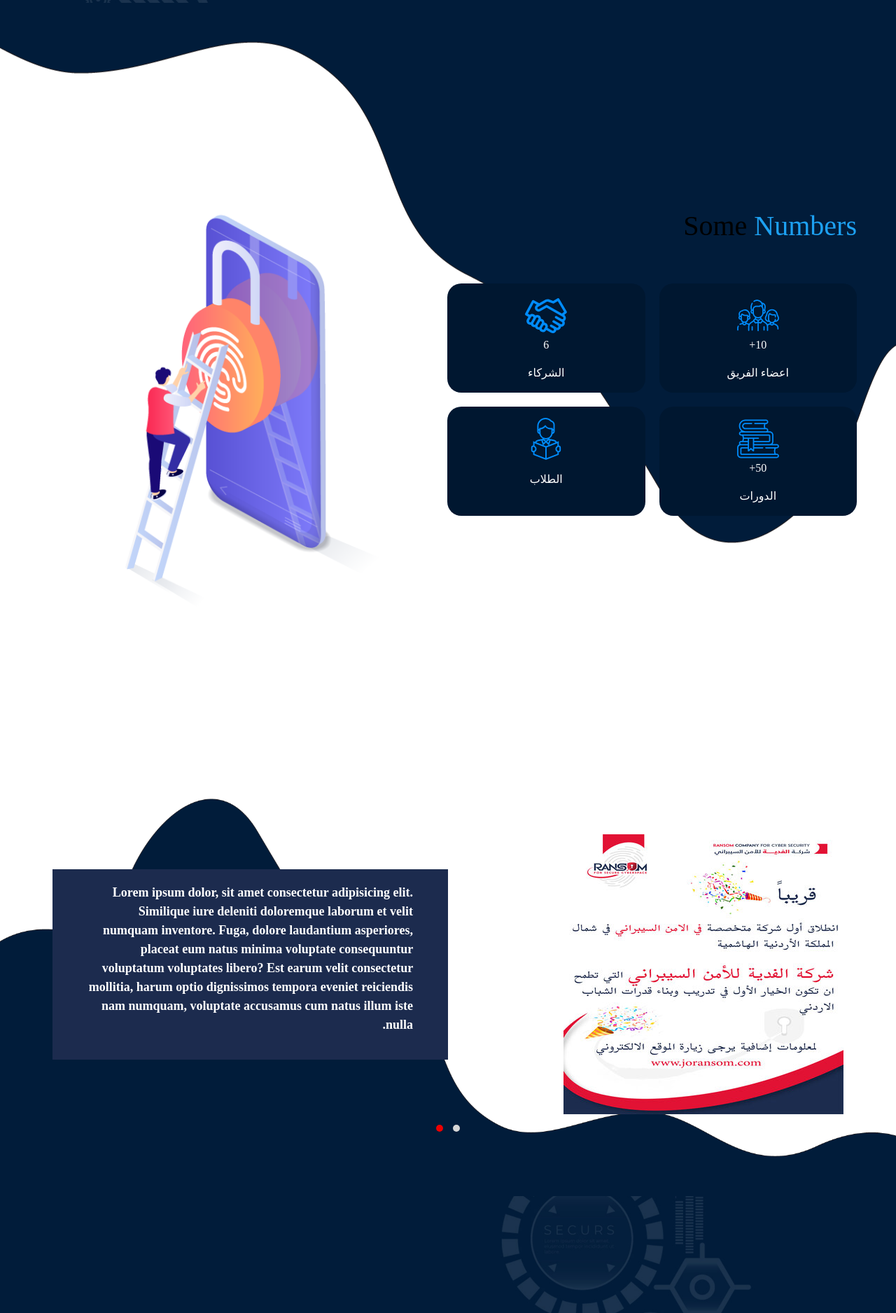
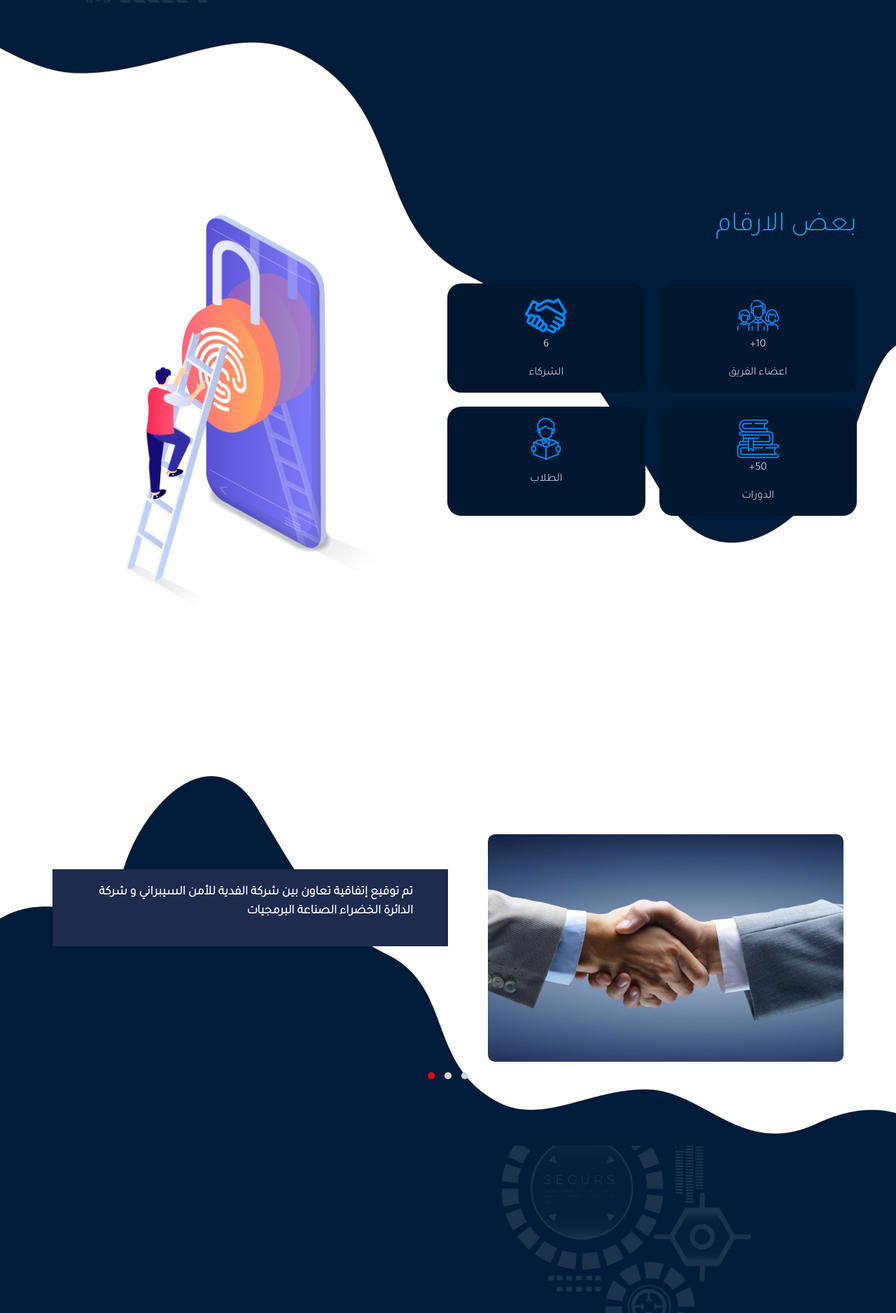
Before and after one commit to mazen103501/joransom, a PHP site: page /joransom/homear.php in a window 1280 px wide. Shown: the part 1708-3584 px from the top of the page at 70% size. Run offline with PHP 8.4, Linux system fonts and the light colour scheme; data that the repository does not hold is empty.

Commit message:
change somthing

```diff
--- a/CSS/arstyle.css
+++ b/CSS/arstyle.css
@@ -1,6 +1,7 @@
 
 body{
     direction: rtl !important;
+    font-family: 'Tajawal', sans-serif;
 }
 .logo{
     margin-right: 100px;
--- a/CSS/home.css
+++ b/CSS/home.css
@@ -490,7 +490,7 @@ nav{
     justify-content:center;
     box-sizing:border-box;
     box-shadow:0 20px 50px rgba(0,0,0,0.8);
-    transform:translateY(-100px);
+    transform:translateY(-200px);
 }
 
 .card1:hover .face.face2{
@@ -653,6 +653,7 @@ nav{
 @media (max-width:950px){
     .events{
         margin-top: -100px;
+
     }
     .events .evet-cont{
         justify-content: center;
@@ -662,8 +663,13 @@ nav{
         flex-basis: 95%;
     }
 }
+.event-image{
+    width: 45%;
 
-
+}
+.event-img{
+    border-radius: 10px;
+}
 
 
 
--- a/homear.php
+++ b/homear.php
@@ -55,6 +55,9 @@ if(isset($do) && $do!='ar'){
     <!--    <link href="https://fonts.googleapis.com/css2?family=Castoro&display=swap" rel="stylesheet">-->
     <link rel="preconnect" href="https://fonts.googleapis.com">
     <link rel="preconnect" href="https://fonts.gstatic.com" crossorigin>
+    <link rel="preconnect" href="https://fonts.googleapis.com">
+    <link rel="preconnect" href="https://fonts.gstatic.com" crossorigin>
+    <link href="https://fonts.googleapis.com/css2?family=Tajawal:wght@300&display=swap" rel="stylesheet">
 
 </head>
 <body>
@@ -160,8 +163,8 @@ if($do=='dashborad'){
     <div class="spot-background"></div>
     <div class="intro-containter">
         <div class="intro-text">
-            <h4>نحن شركة الفدية</h4>
-            <h1><span>خدمات</span><br>الامن السيبراني</h1>
+            <h4> </h4>
+            <h1><span>شركة الفدية </span>لخدمات <br><span>الامن السيبراني</span></h1>
         </div>
         <div class="section-img">
             <img src="PHOTOS/intro-image.png">
@@ -269,7 +272,9 @@ if($do=='dashborad'){
         </div>
         <div class="face face2">
             <div class="content">
-                <p>Penetration Testing, Antivirus, AND Intrusion Detection System</p>
+                <p>هناك خارطة طريق وخطة عمل واضحة لتحديد الاشخاص المناسبين والعمليات والاساليب لسد الفجوات الامنية.
+
+                </p>
 
             </div>
         </div>
@@ -300,7 +305,7 @@ if($do=='dashborad'){
     <div class="thecont">
         <div class="space">
             <div class="headerandboxes">
-                <div class="heading"><h1>Some <span>Numbers</span></h1></div>
+                <div class="heading"><h1><span>بعض الارقام</span></h1></div>
                 <div class="boxescont">
                     <div class="box">
                         <p class="backend-num"></p>
@@ -344,10 +349,11 @@ if($do=='dashborad'){
     <div class="owl-carousel owl-3 owl-theme">
         <div class="evet-cont">
             <div class="event-image">
-                <img src="PHOTOS/thr.jpg" alt="Course">
+                <img src="PHOTOS/handshake.jpg " class="event-img" alt="Course">
             </div>
             <div class="event-text">
-                <p>Lorem ipsum dolor, sit amet consectetur adipisicing elit. Similique iure deleniti doloremque laborum et velit numquam inventore. Fuga, dolore laudantium asperiores, placeat eum natus minima voluptate consequuntur voluptatum voluptates libero? Est earum velit consectetur mollitia, harum optio dignissimos tempora eveniet reiciendis nam numquam, voluptate accusamus cum natus illum iste nulla.</p>
+                <p>تم توقيع إتفاقية تعاون بين شركة الفدية للأمن السيبراني و شركة الدائرة الخضراء الصناعة البرمجيات
+                </p>
             </div>
         </div>
 
@@ -356,10 +362,21 @@ if($do=='dashborad'){
 
         <div class="evet-cont">
             <div class="event-image">
-                <img src="PHOTOS/thr.jpg" alt="Course">
+                <img src="PHOTOS/handshake.jpg " class="event-img" alt="Course">
             </div>
             <div class="event-text">
-                <p> khalid</p>
+                <p>تم توقيع إتفاقية تعاون بين شركة الفدية للأمن السيبراني و
+                    شركة التقدمية الرقمية لشبكات الحاسوب
+                </p>
+            </div>
+        </div>
+        <div class="evet-cont">
+            <div class="event-image">
+                <img src="PHOTOS/handshake.jpg " class="event-img" alt="Course">
+            </div>
+            <div class="event-text">
+                <p>تم إختيار شركة الفدية للأمن السيبراني كشريك وممثل لشركة TG8 الأمريكية الحلول الأمن السيبراني
+                </p>
             </div>
         </div>
 
@@ -1038,9 +1055,7 @@ if($do=='dashborad'){
 
 
         $('.owl-3').owlCarousel({
-
             margin: 10,
-            autoplay: 1000,
             autoplayHoverPause: true,
             slideTransition: 'linear',
             navigation:true,
```
Also changed, not shown: index.php (+26 -6 lines), PHOTOS/FreeGreatPicture.com-55938-business-cooperation-character.jpg (added), PHOTOS/TG81.jpg (deleted), PHOTOS/first.jpg (deleted), PHOTOS/green.jpg (deleted), PHOTOS/green1.jpg (deleted), PHOTOS/handshake.jpg (added), PHOTOS/handshake.png (added), PHOTOS/kaizen.jpg (deleted), PHOTOS/sec.jpg (deleted), PHOTOS/thr.jpg (deleted).
